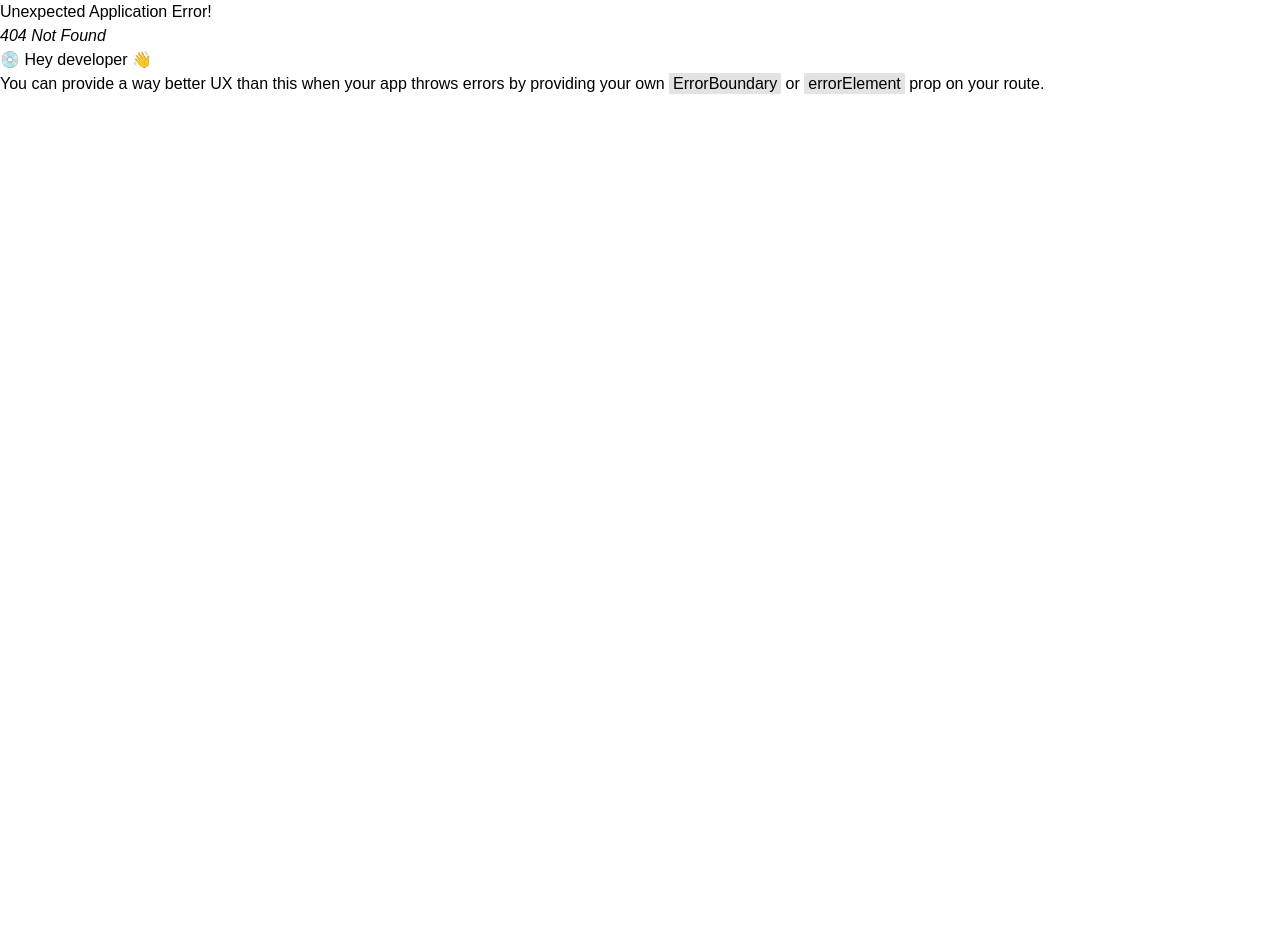
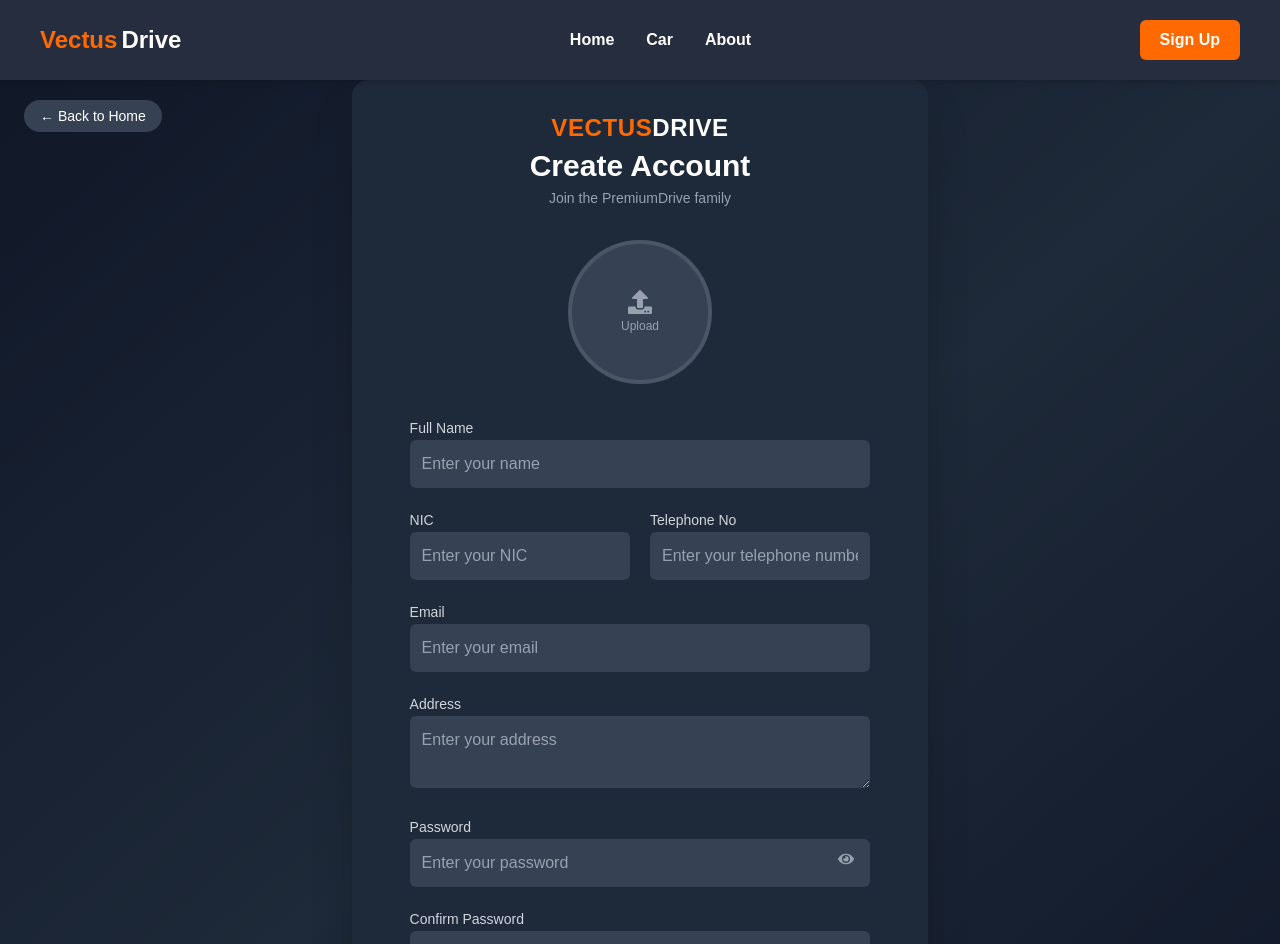
Before and after one commit to Vectus-Drive/frontend, a React (Vite) app: page /register in a window 1280 px wide. Before the commit this address had no page. Shown: the top 944 px of the page. Before the commit the page ends 800 px from the top, so only its background shows below. Built offline with nearby package versions, Linux system fonts and the light colour scheme.

Commit message:
Add Login and SignUp components with routing and UI enhancements

```diff
--- a/src/App.jsx
+++ b/src/App.jsx
@@ -18,6 +18,8 @@ import BookingManagement from "./pages/admin/BookingManagement";
 import CarDetails from "./pages/CarDetails";
 import TransactionManagement from "./pages/admin/TransactionManagement";
 import ReviewManagement from "./pages/admin/ReviewManagement";
+import Login from "./components/Login";
+import SignUp from "./components/SignUp";
 
 function App() {
 
@@ -32,6 +34,8 @@ function App() {
           <Route path = "car-details" element = {< CarDetails/>}>
             <Route path = ":id" element = {< CarDetails/>} />
           </Route>
+          <Route path="login" element = {< Login/>}/>
+          <Route path="register" element = {< SignUp/>}/>
         </Route>
 
         {/* Admin Dashboard Routes */}
--- a/src/components/Header.jsx
+++ b/src/components/Header.jsx
@@ -34,9 +34,11 @@ function Header() {
           </div>
 
           <div className="hidden md:block">
+            <Link to = 'login'>
             <button className="bg-orange-500 hover:bg-orange-600 text-white font-semibold px-5 py-2 rounded-md transition-colors">
               Sign Up
             </button>
+            </Link>
           </div>
 
           <div className="md:hidden">
@@ -64,7 +66,7 @@ function Header() {
               </Link>
             ))}
             <button className="bg-orange-500 hover:bg-orange-600 text-white font-semibold px-5 py-2 rounded-md transition-colors">
-              Sign Up
+              Sign In
             </button>
           </div>
         </div>
--- /dev/null
+++ b/src/components/Login.jsx
@@ -0,0 +1,73 @@
+import React, { useState } from "react";
+import { FaEye, FaEyeSlash } from "react-icons/fa";
+import { Link } from "react-router-dom";
+
+function Login() {
+  const [showPassword, setShowPassword] = useState(false);
+
+  return (
+    <div className="min-h-screen flex items-center justify-center bg-gradient-to-br from-gray-900 via-gray-800 to-gray-900 relative">
+      <div className="absolute top-6 left-6">
+        <Link
+          to="/"
+          className="bg-gray-700 hover:bg-gray-600 text-white px-4 py-2 rounded-full text-sm transition-all"
+        >
+          ← Back to Home
+        </Link>
+      </div>
+
+      <div className="bg-gray-800 bg-opacity-80 backdrop-blur-md p-10 rounded-2xl shadow-2xl w-[90%] max-w-md text-center">
+        <h1 className="text-2xl font-semibold tracking-wide mb-2">
+          <span className="text-orange-500 font-bold">VECTUS</span>
+          <span className="text-white">DRIVE</span>
+        </h1>
+        <h2 className="text-3xl font-bold text-white mb-1">PremiumDrive</h2>
+        <p className="text-gray-400 text-sm mb-8">
+          LUXURY MOBILITY EXPERIENCE
+        </p>
+
+        <form className="space-y-5">
+          <div className="text-left">
+            <input
+              type="email"
+              placeholder="Enter your username"
+              className="w-full p-3 bg-gray-700 text-white rounded-md outline-none focus:ring-2 focus:ring-orange-500 transition-all placeholder-gray-400"
+            />
+          </div>
+          <div className="text-left relative">
+            <input
+              type={showPassword ? "text" : "password"}
+              placeholder="Enter your password"
+              className="w-full p-3 bg-gray-700 text-white rounded-md outline-none focus:ring-2 focus:ring-orange-500 transition-all placeholder-gray-400"
+            />
+            <span
+              onClick={() => setShowPassword(!showPassword)}
+              className="absolute right-4 top-3.5 text-gray-400 cursor-pointer"
+            >
+              {showPassword ? <FaEyeSlash /> : <FaEye />}
+            </span>
+          </div>
+
+          <button
+            type="submit"
+            className="w-full bg-orange-600 hover:bg-orange-700 text-white py-3 rounded-md font-semibold tracking-wide transition-all shadow-md hover:shadow-lg"
+          >
+            SIGN IN
+          </button>
+        </form>
+
+        <p className="text-gray-400 text-sm mt-8">
+          Don’t have an account?
+        </p>
+        <Link
+          to="/register"
+          className="inline-block border border-orange-500 text-orange-500 hover:bg-orange-600 hover:text-white transition-all py-2 px-6 mt-2 rounded-md text-sm font-medium"
+        >
+          CREATE ACCOUNT
+        </Link>
+      </div>
+    </div>
+  );
+}
+
+export default Login;
--- /dev/null
+++ b/src/components/SignUp.jsx
@@ -0,0 +1,162 @@
+import React, { useState } from "react";
+import { Link } from "react-router-dom";
+import { FaUpload, FaEye, FaEyeSlash } from "react-icons/fa";
+
+function SignUp() {
+  const [previewImage, setPreviewImage] = useState(null);
+  const [showPassword, setShowPassword] = useState(false);
+  const [showConfirmPassword, setShowConfirmPassword] = useState(false);
+
+  const handleImageChange = (e) => {
+    const file = e.target.files[0];
+    if (file) {
+      const reader = new FileReader();
+      reader.onloadend = () => setPreviewImage(reader.result);
+      reader.readAsDataURL(file);
+    }
+  };
+
+  return (
+    <div className="flex items-center justify-center bg-gradient-to-br from-gray-900 via-gray-800 to-gray-900 relative">
+      <div className="absolute top-6 left-6">
+        <Link
+          to="/"
+          className="bg-gray-700 hover:bg-gray-600 text-white px-4 py-2 rounded-full text-sm transition-all"
+        >
+          ← Back to Home
+        </Link>
+      </div>
+
+      <div className="bg-gray-800 bg-opacity-90 backdrop-blur-md p-8 rounded-2xl shadow-2xl w-[45%] text-center">
+        <h1 className="text-2xl font-semibold tracking-wide mb-1">
+          <span className="text-orange-500 font-bold">VECTUS</span>
+          <span className="text-white">DRIVE</span>
+        </h1>
+        <h2 className="text-3xl font-bold text-white mb-1">Create Account</h2>
+        <p className="text-gray-400 text-sm mb-8">Join the PremiumDrive family</p>
+
+        <div className="flex justify-center mb-8">
+          <label className="relative cursor-pointer">
+            <div className="w-36 h-36 rounded-full bg-gray-700 flex items-center justify-center overflow-hidden border-4 border-gray-600 hover:border-orange-500 transition-all">
+              {previewImage ? (
+                <img
+                  src={previewImage}
+                  alt="Preview"
+                  className="w-full h-full object-cover"
+                />
+              ) : (
+                <div className="flex flex-col items-center text-gray-400">
+                  <FaUpload className="text-2xl mb-1" />
+                  <span className="text-xs">Upload</span>
+                </div>
+              )}
+            </div>
+            <input
+              type="file"
+              accept="image/*"
+              onChange={handleImageChange}
+              className="hidden"
+            />
+          </label>
+        </div>
+
+        <form className="space-y-5 text-left mx-auto w-full md:w-[90%]">
+          <div>
+            <label className="text-gray-300 text-sm">Full Name</label>
+            <input
+              type="text"
+              placeholder="Enter your name"
+              className="w-full p-3 bg-gray-700 text-white rounded-md outline-none focus:ring-2 focus:ring-orange-500 placeholder-gray-400 transition-all"
+            />
+          </div>
+
+          <div className="grid grid-cols-1 md:grid-cols-2 gap-5">
+            <div>
+              <label className="text-gray-300 text-sm">NIC</label>
+              <input
+                type="text"
+                placeholder="Enter your NIC"
+                className="w-full p-3 bg-gray-700 text-white rounded-md outline-none focus:ring-2 focus:ring-orange-500 placeholder-gray-400 transition-all"
+              />
+            </div>
+            <div>
+              <label className="text-gray-300 text-sm">Telephone No</label>
+              <input
+                type="tel"
+                placeholder="Enter your telephone number"
+                className="w-full p-3 bg-gray-700 text-white rounded-md outline-none focus:ring-2 focus:ring-orange-500 placeholder-gray-400 transition-all"
+              />
+            </div>
+          </div>
+
+          <div>
+            <label className="text-gray-300 text-sm">Email</label>
+            <input
+              type="email"
+              placeholder="Enter your email"
+              className="w-full p-3 bg-gray-700 text-white rounded-md outline-none focus:ring-2 focus:ring-orange-500 placeholder-gray-400 transition-all"
+            />
+          </div>
+
+          <div>
+            <label className="text-gray-300 text-sm">Address</label>
+            <textarea
+              placeholder="Enter your address"
+              className="w-full p-3 bg-gray-700 text-white rounded-md outline-none focus:ring-2 focus:ring-orange-500 placeholder-gray-400 transition-all"
+              rows="2"
+            ></textarea>
+          </div>
+
+          <div className="relative">
+            <label className="text-gray-300 text-sm">Password</label>
+            <input
+              type={showPassword ? "text" : "password"}
+              placeholder="Enter your password"
+              className="w-full p-3 bg-gray-700 text-white rounded-md outline-none focus:ring-2 focus:ring-orange-500 placeholder-gray-400 transition-all"
+            />
+            <span
+              onClick={() => setShowPassword(!showPassword)}
+              className="absolute right-4 top-9 text-gray-400 cursor-pointer"
+            >
+              {showPassword ? <FaEyeSlash /> : <FaEye />}
+            </span>
+          </div>
+
+          <div className="relative">
+            <label className="text-gray-300 text-sm">Confirm Password</label>
+            <input
+              type={showConfirmPassword ? "text" : "password"}
+              placeholder="Re-enter your password"
+              className="w-full p-3 bg-gray-700 text-white rounded-md outline-none focus:ring-2 focus:ring-orange-500 placeholder-gray-400 transition-all"
+            />
+            <span
+              onClick={() => setShowConfirmPassword(!showConfirmPassword)}
+              className="absolute right-4 top-9 text-gray-400 cursor-pointer"
+            >
+              {showConfirmPassword ? <FaEyeSlash /> : <FaEye />}
+            </span>
+          </div>
+
+          <button
+            type="submit"
+            className="w-full bg-orange-600 hover:bg-orange-700 text-white py-3 rounded-md font-semibold tracking-wide transition-all shadow-md hover:shadow-lg mt-4"
+          >
+            SIGN UP
+          </button>
+        </form>
+
+        <div className="mt-8">
+          <p className="text-gray-400 text-sm">Already have an account?</p>
+          <Link
+            to="/login"
+            className="inline-block border border-orange-500 text-orange-500 hover:bg-orange-600 hover:text-white transition-all py-2 px-6 mt-2 rounded-md text-sm font-medium"
+          >
+            LOGIN
+          </Link>
+        </div>
+      </div>
+    </div>
+  );
+}
+
+export default SignUp;
```
Also changed, not shown: src/pages/Login.jsx (deleted).
